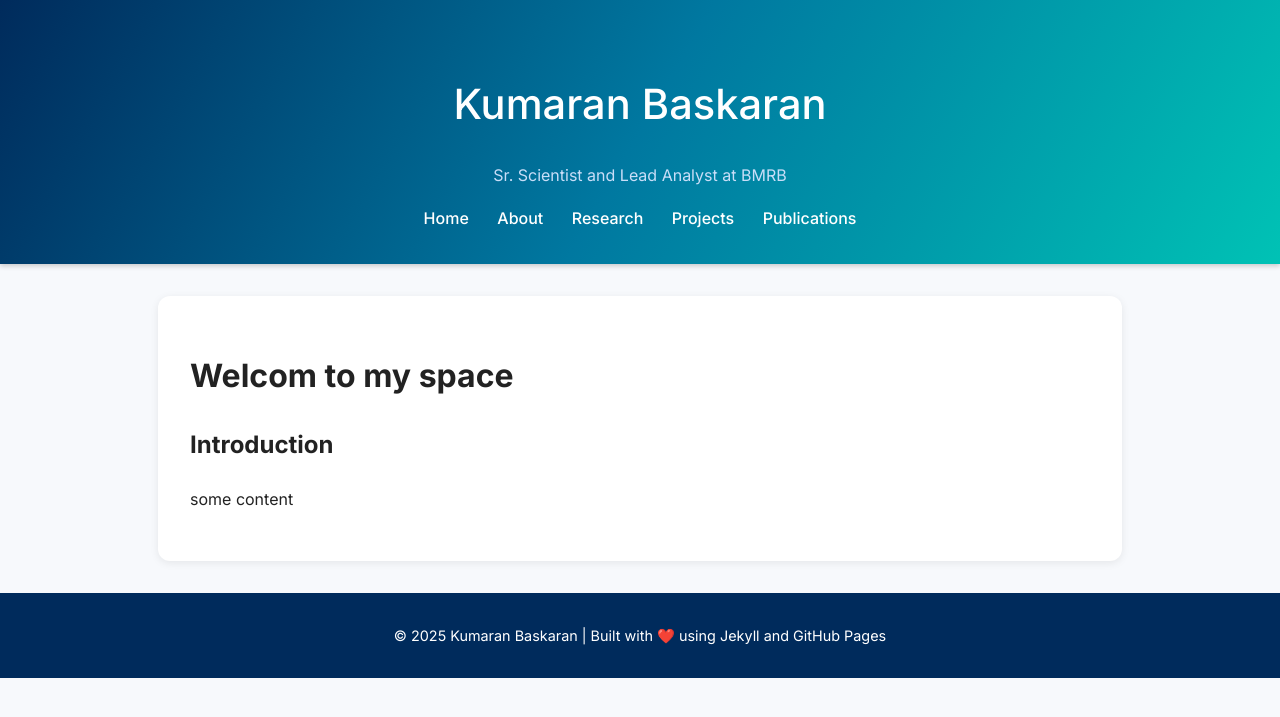
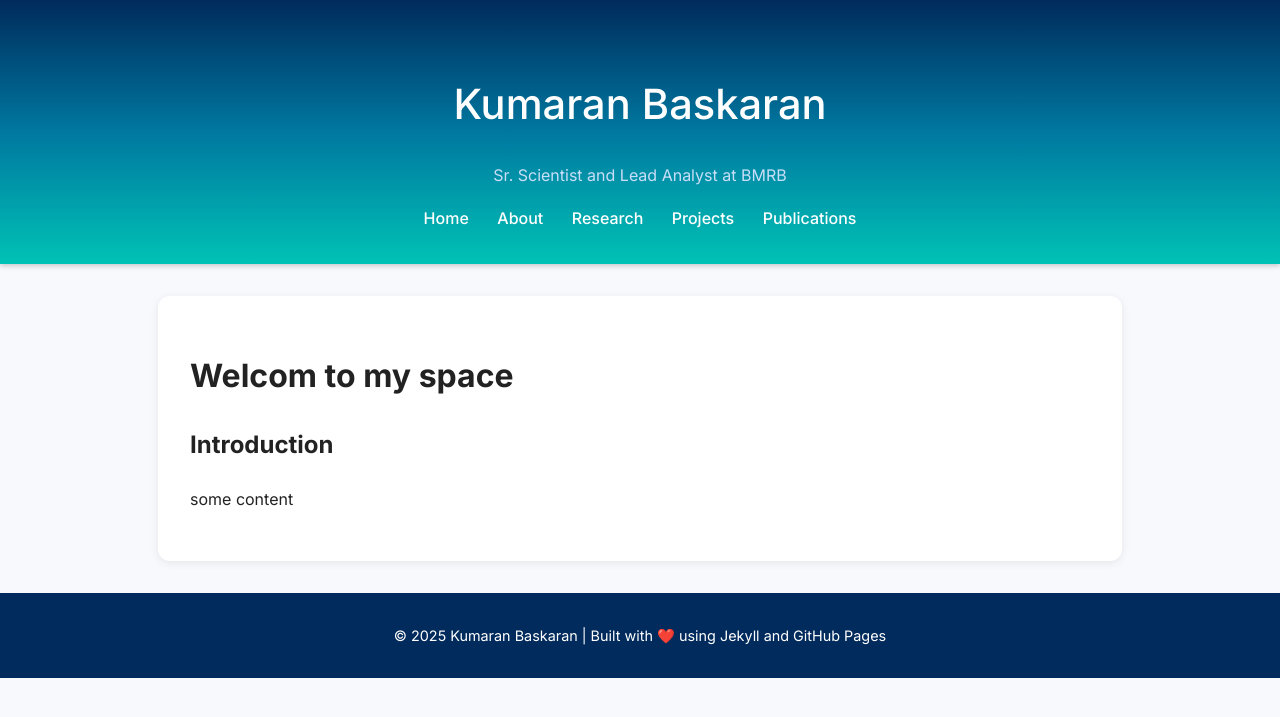
Before and after one commit to kumar-physics/kumar-physics.github.io, a Jekyll site: the page built from index.md, in a window 1280 px wide. Shown: the top 717 px of the page. Built offline with Jekyll 4.4.1, drawn with Linux system fonts in a browser that asks for light colours.

Commit message:
style sheet adjustment

```diff
--- a/assets/style.css
+++ b/assets/style.css
@@ -8,7 +8,7 @@ body {
 
 /* HEADER */
 .site-header {
-  background: linear-gradient(120deg, #002b5c, #0078a0, #00c2b5);
+  background: linear-gradient(180deg, #002b5c, #0078a0, #00c2b5);
   color: #fff;
   padding: 1.5rem 0 0.5rem 0;
   text-align: center;
```
